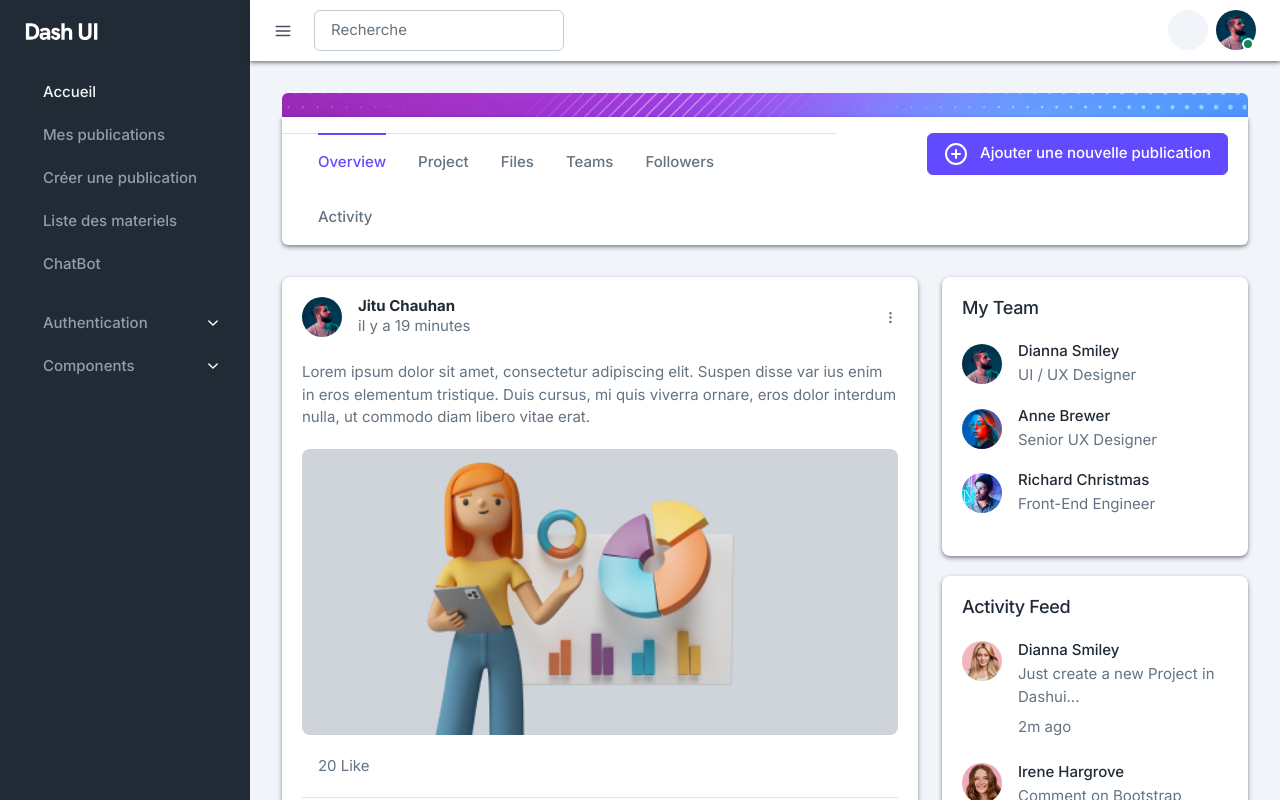
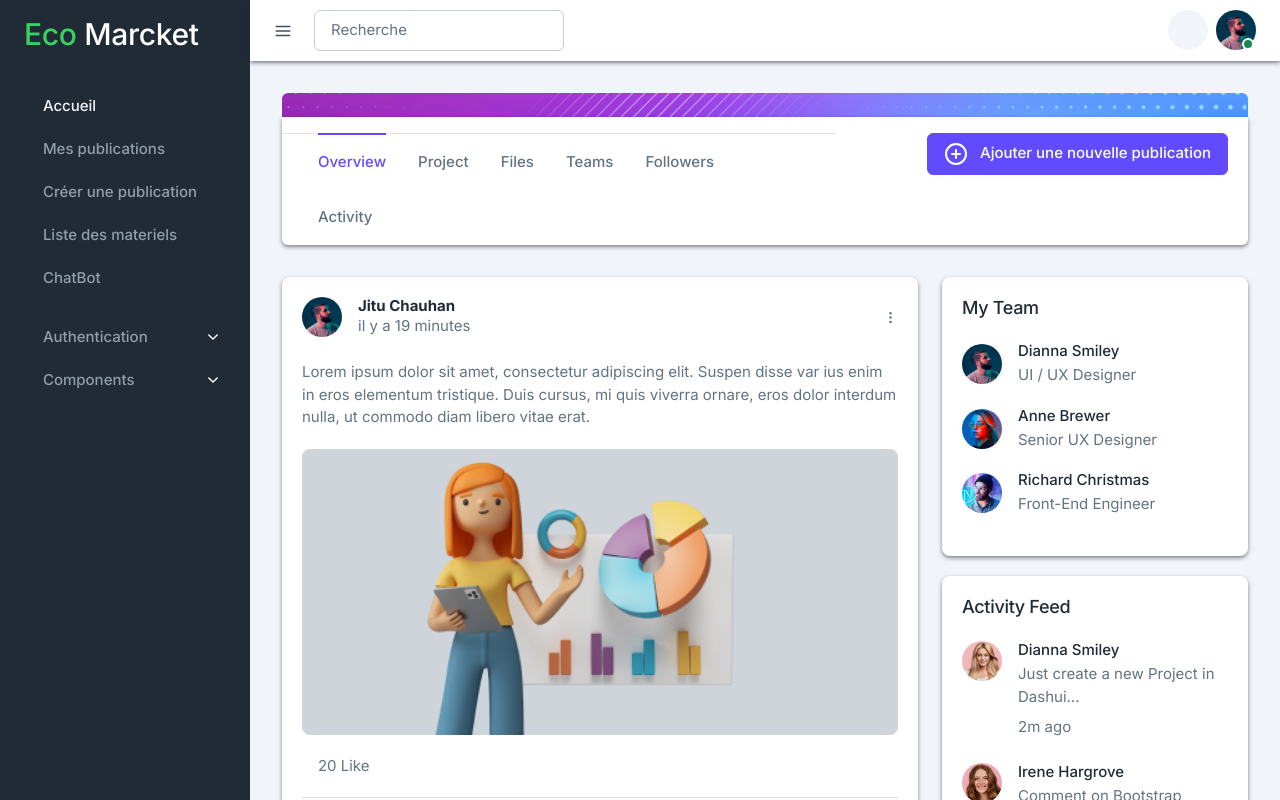
Before and after one commit to ISPM-HIU/pre-selection, a Next.js app in the folder web/: page / in a window 1280 px wide. Shown: the top 800 px of the page. Built offline with nearby package versions, Linux system fonts and the light colour scheme; a web font is replaced by a local one.

Commit message:
change logo

```diff
--- a/web/layouts/navbars/NavbarVertical.js
+++ b/web/layouts/navbars/NavbarVertical.js
@@ -101,7 +101,11 @@ const NavbarVertical = (props) => {
       <SimpleBar style={{ maxHeight: "100vh" }}>
         <div className="nav-scroller">
           <Link href="/" className="navbar-brand">
-            <Image src="/images/brand/logo/logo.svg" alt="" />
+            {/* <Image src="/images/brand/logo.jpg" style={{width:'35%',height:'20%'}} alt="" /> */}
+            <h2>
+            <span style={{color: '#37d360'}}>Eco</span><span style={{color:'#fff'}}> Marcket</span>
+
+            </h2>
           </Link>
         </div>
         {/* Dashboard Menu */}
--- a/web/pages/_app.js
+++ b/web/pages/_app.js
@@ -14,9 +14,9 @@ import DefaultDashboardLayout from 'layouts/DefaultDashboardLayout';
 function MyApp({ Component, pageProps }) {
   const router = useRouter();
   const pageURL = process.env.baseURL + router.pathname;
-  const title = "Dash UI - Next.Js Admin Dashboard Template";
-  const description = "Dash is a fully responsive and yet modern premium Nextjs template & snippets. Geek is feature-rich Nextjs components and beautifully designed pages that help you create the best possible website and web application projects. Nextjs Snippet "
-  const keywords = "Dash UI, Nextjs, Next.js, Course, Sass, landing, Marketing, admin themes, Nextjs admin, Nextjs dashboard, ui kit, web app, multipurpose"
+  const title = "Eco Marcket";
+  const description = "IGGLIA 4 "
+  const keywords = "Eco Marcket"
 
   // Identify the layout, which will be applied conditionally
   const Layout = Component.Layout || (router.pathname.includes('dashboard') ?
```
Also changed, not shown: web/public/images/brand/logo.jpg (added), web/public/images/logo.jpg (added).
